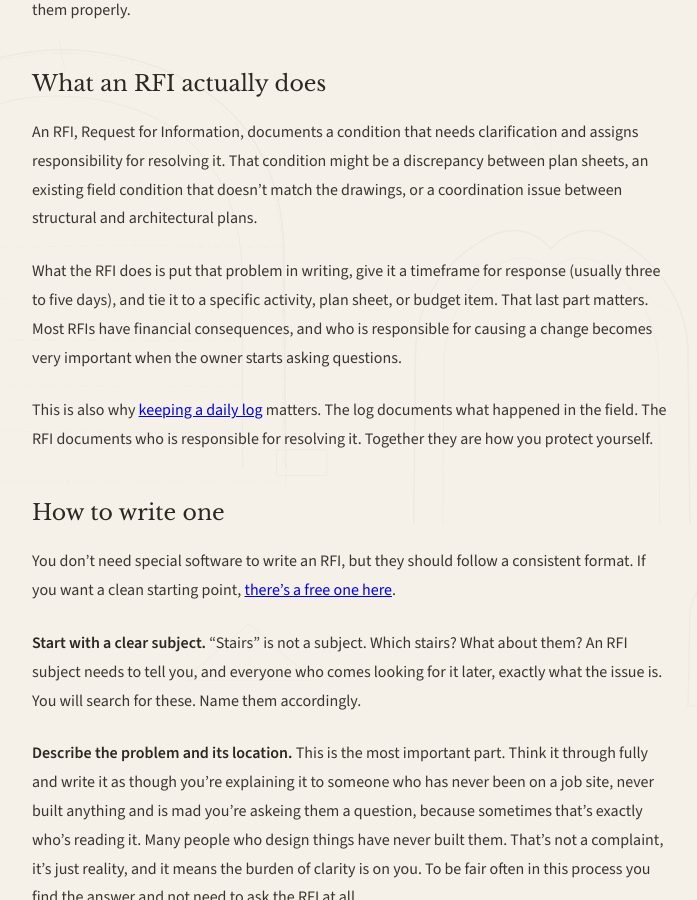
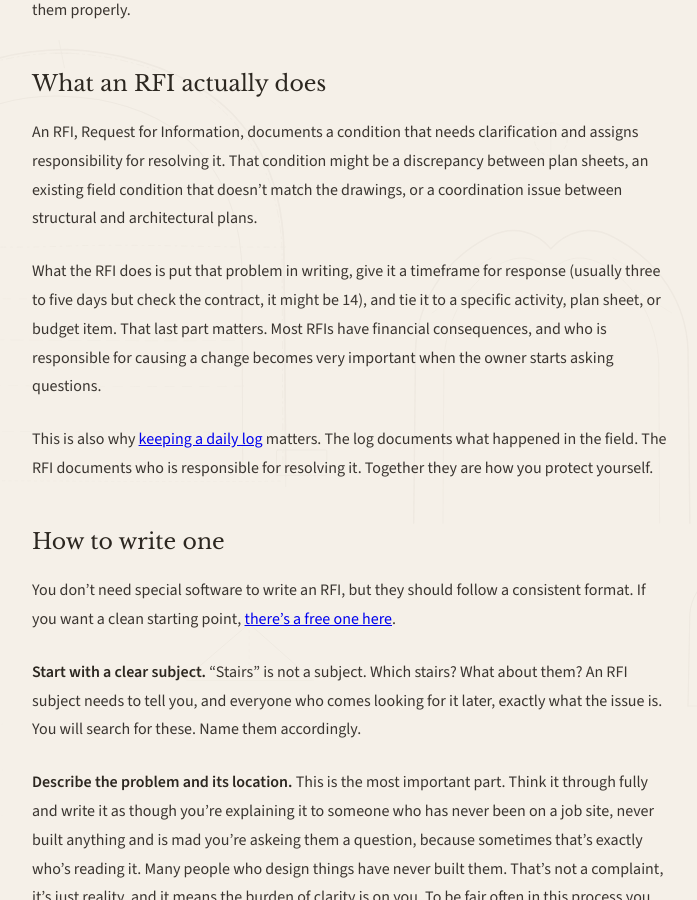
Before and after one commit to oldmanyellsathema/Conwair, a Jekyll site: the page built from _posts/2026-04-23-how-and-when-to-write-an-rfi.md, in a window 1280 px wide and 900 px high, scrolled down 611 px. Shown: the whole window, without its empty margins (272-969 px from the left). Built offline with Jekyll 4.4.1, drawn with Linux system fonts in a browser that asks for light colours.

Commit message:
Update RFI response timeframe details
Clarified the timeframe for RFI responses in the explanation.

```diff
--- a/_posts/2026-04-23-how-and-when-to-write-an-rfi.md
+++ b/_posts/2026-04-23-how-and-when-to-write-an-rfi.md
@@ -17,7 +17,7 @@ If you're a smaller GC, RFIs can be informal enough that you don't even realize
 
 An RFI, Request for Information, documents a condition that needs clarification and assigns responsibility for resolving it. That condition might be a discrepancy between plan sheets, an existing field condition that doesn't match the drawings, or a coordination issue between structural and architectural plans.
 
-What the RFI does is put that problem in writing, give it a timeframe for response (usually three to five days), and tie it to a specific activity, plan sheet, or budget item. That last part matters. Most RFIs have financial consequences, and who is responsible for causing a change becomes very important when the owner starts asking questions.
+What the RFI does is put that problem in writing, give it a timeframe for response (usually three to five days but check the contract, it might be 14), and tie it to a specific activity, plan sheet, or budget item. That last part matters. Most RFIs have financial consequences, and who is responsible for causing a change becomes very important when the owner starts asking questions.
 
 This is also why [keeping a daily log](/blog/if-its-not-in-the-log) matters. The log documents what happened in the field. The RFI documents who is responsible for resolving it. Together they are how you protect yourself.
 
```
